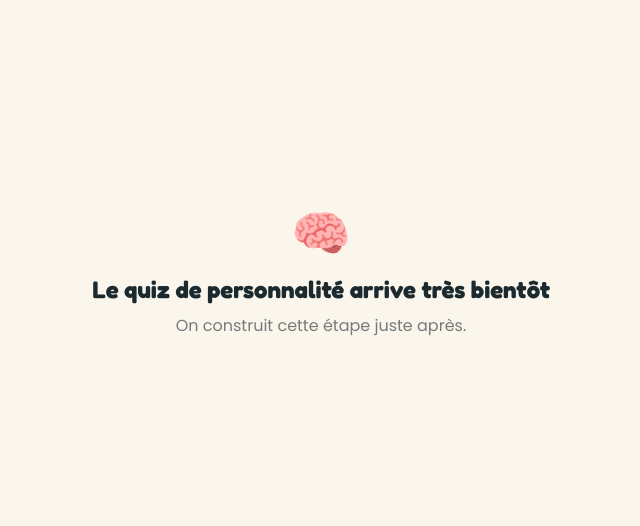
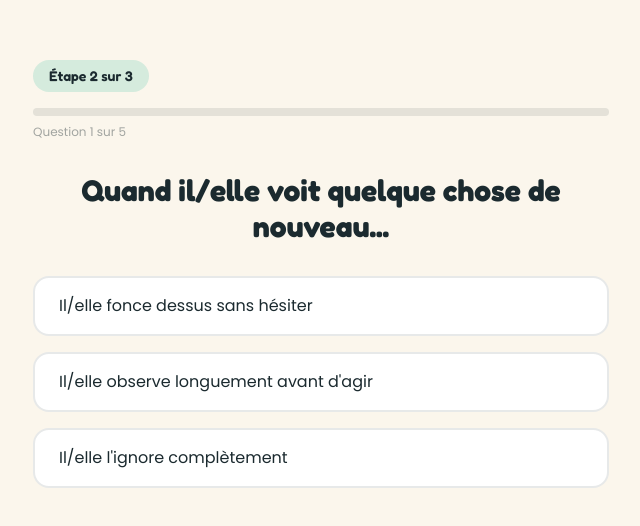
Before and after one commit to roxaneboire44-debug/pawdex, a Next.js app: page /quiz in a window 1280 px wide. Shown: the part 126-652 px from the top of the page, without its empty margins (319-959 px from the left). Built offline with nearby package versions, Linux system fonts and the light colour scheme.

Commit message:
Update page.tsx

```diff
--- a/app/quiz/page.tsx
+++ b/app/quiz/page.tsx
@@ -1,12 +1,127 @@
-export default function Quiz() {
+"use client";
+
+import { useState } from "react";
+import { useRouter } from "next/navigation";
+
+type Stat = "vitesse" | "odorat" | "intelligence" | "camouflage" | "charisme";
+
+type Option = { label: string; points: Partial<Record<Stat, number>> };
+type Question = { id: string; prompt: string; options: Option[] };
+
+const QUESTIONS: Question[] = [
+  {
+    id: "q1",
+    prompt: "Quand il/elle voit quelque chose de nouveau...",
+    options: [
+      { label: "Il/elle fonce dessus sans hésiter", points: { vitesse: 20, intelligence: 5 } },
+      { label: "Il/elle observe longuement avant d'agir", points: { intelligence: 20 } },
+      { label: "Il/elle l'ignore complètement", points: { camouflage: 10, charisme: -5 } },
+    ],
+  },
+  {
+    id: "q2",
+    prompt: "Face à un bruit soudain...",
+    options: [
+      { label: "Il/elle disparaît en un éclair", points: { vitesse: 20, camouflage: 10 } },
+      { label: "Il/elle reste calme, à peine surpris(e)", points: { intelligence: 10, charisme: 10 } },
+      { label: "Il/elle aboie / réagit bruyamment", points: { charisme: 15 } },
+    ],
+  },
+  {
+    id: "q3",
+    prompt: "Sa plus grande passion, c'est...",
+    options: [
+      { label: "Renifler absolument tout", points: { odorat: 25 } },
+      { label: "Jouer avec tout ce qui bouge", points: { vitesse: 15, charisme: 10 } },
+      { label: "Observer les gens depuis sa cachette", points: { camouflage: 15, intelligence: 10 } },
+    ],
+  },
+  {
+    id: "q4",
+    prompt: "Pour se faire discret(ète)...",
+    options: [
+      { label: "Il/elle se fond littéralement dans le décor", points: { camouflage: 25 } },
+      { label: "Il/elle trouve toujours la meilleure cachette", points: { camouflage: 15, intelligence: 10 } },
+      { label: "Impossible, il/elle se fait toujours remarquer", points: { charisme: 20 } },
+    ],
+  },
+  {
+    id: "q5",
+    prompt: "Avec les autres (humains ou animaux)...",
+    options: [
+      { label: "Le/la plus populaire du quartier", points: { charisme: 25 } },
+      { label: "Réservé(e) mais très attaché(e) aux siens", points: { intelligence: 10, odorat: 10 } },
+      { label: "Chef(fe) de meute, tout le monde le/la suit", points: { charisme: 15, vitesse: 10 } },
+    ],
+  },
+];
+
+export default function QuizPage() {
+  const router = useRouter();
+  const [step, setStep] = useState(0);
+  const [scores, setScores] = useState<Record<Stat, number>>({
+    vitesse: 30,
+    odorat: 30,
+    intelligence: 30,
+    camouflage: 30,
+    charisme: 30,
+  });
+
+  const question = QUESTIONS[step];
+  const progress = Math.round((step / QUESTIONS.length) * 100);
+
+  function answer(opt: Option) {
+    const next = { ...scores };
+    (Object.keys(opt.points) as Stat[]).forEach((k) => {
+      next[k] = Math.max(5, Math.min(99, next[k] + (opt.points[k] ?? 0)));
+    });
+
+    if (step + 1 < QUESTIONS.length) {
+      setScores(next);
+      setStep(step + 1);
+    } else {
+      try {
+        localStorage.setItem("pawdex_quiz", JSON.stringify(next));
+      } catch {
+        // localStorage indisponible : on continue quand même
+      }
+      router.push("/carte");
+    }
+  }
+
   return (
-    <main className="min-h-screen flex items-center justify-center px-6 text-center">
-      <div>
-        <div className="text-5xl mb-4">🧠</div>
-        <h1 className="font-display text-2xl font-bold text-ink mb-2">
-          Le quiz de personnalité arrive très bientôt
+    <main className="min-h-screen px-6 py-12 flex items-center justify-center">
+      <div className="max-w-xl w-full">
+        <div className="mb-8">
+          <span className="inline-block px-4 py-1.5 rounded-full bg-mint/20 text-ink text-sm font-semibold font-display mb-4">
+            Étape 2 sur 3
+          </span>
+          <div className="h-2 rounded-full bg-ink/10 overflow-hidden">
+            <div
+              className="h-full rounded-full bg-coral transition-all"
+              style={{ width: `${progress}%` }}
+            />
+          </div>
+          <p className="text-xs text-ink/40 mt-2">
+            Question {step + 1} sur {QUESTIONS.length}
+          </p>
+        </div>
+
+        <h1 className="font-display text-2xl sm:text-3xl font-bold text-ink mb-8 text-center">
+          {question.prompt}
         </h1>
-        <p className="text-ink/60">On construit cette étape juste après.</p>
+
+        <div className="space-y-4">
+          {question.options.map((opt) => (
+            <button
+              key={opt.label}
+              onClick={() => answer(opt)}
+              className="w-full text-left px-6 py-4 rounded-2xl border-2 border-ink/10 bg-white hover:border-coral hover:bg-coral/5 transition-colors font-body text-ink"
+            >
+              {opt.label}
+            </button>
+          ))}
+        </div>
       </div>
     </main>
   );
```
